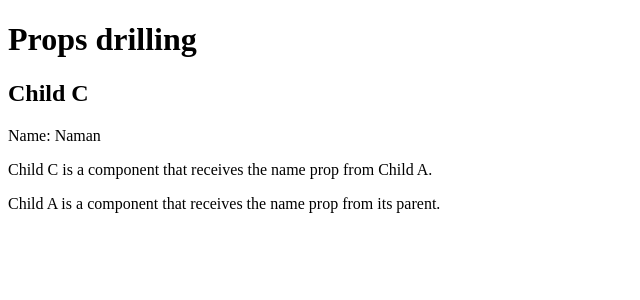
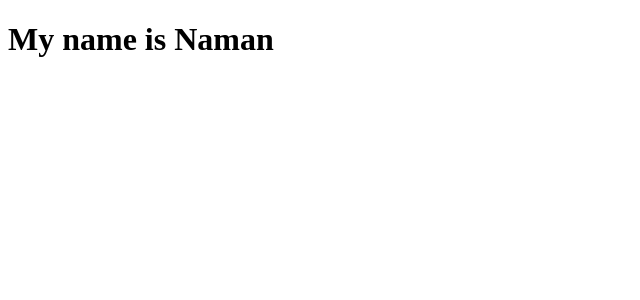
Before and after one commit to naman-0804/learning, a React (Create React App) app: page /events in a window 1280 px wide. Shown: the top 300 px of the page, without its empty margins (0-640 px from the left). Built offline with nearby package versions, Linux system fonts and the light colour scheme.

Commit message:
contextapi direct prop

```diff
--- a/src/App.js
+++ b/src/App.js
@@ -1,15 +1,17 @@
 import './App.css';
-import React,{useState} from 'react';
-import ChildA from './ChildA';
+import React,{createContext, useState} from 'react';
+import ChildC from './ChildC';
+const fName=createContext();
 const App=()=> {
 
-const name="Naman"
   return (
     <>
-      <h1>Props drilling</h1>
-      <ChildA name={name}/>
+    <fName.Provider value={"Naman"}>
+      <ChildC/>
+    </fName.Provider>
     </>
   );
 }
 
 export default App;
+export {fName};
--- a/src/ChildA.js
+++ b/src/ChildA.js
@@ -1,10 +1,8 @@
 import React from "react";
 import ChildC from "./ChildC";
-function ChildA({ name }) {
+function ChildA() {
   return (
     <div>
-      <ChildC name={name} />
-      <p>Child A is a component that receives the name prop from its parent.</p>
     </div>
   );
 }
--- a/src/ChildC.js
+++ b/src/ChildC.js
@@ -1,10 +1,17 @@
 import React from "react";
-function ChildC({ name }) {
+import {fName} from './App';
+function ChildC() {
   return (
     <div>
-      <h2>Child C</h2>
-      <p>Name: {name}</p>
-      <p>Child C is a component that receives the name prop from Child A.</p>
+      <fName.Consumer>
+        {
+          (fName) =>{
+            return (
+              <h1>My name is {fName}</h1>
+            );
+          }
+        }
+      </fName.Consumer>
     </div>
   );
 }
```
